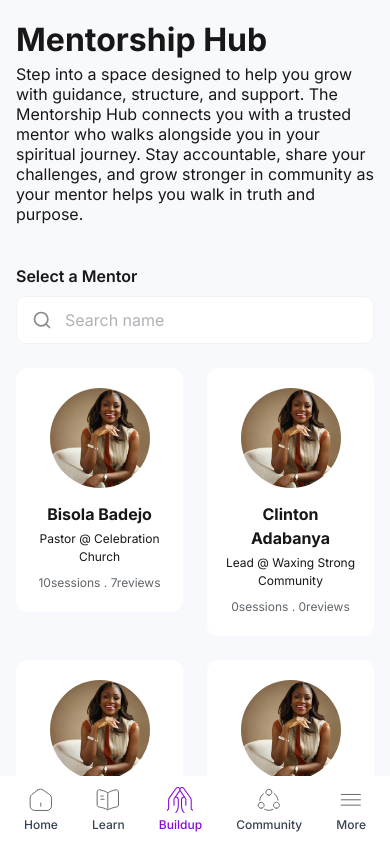
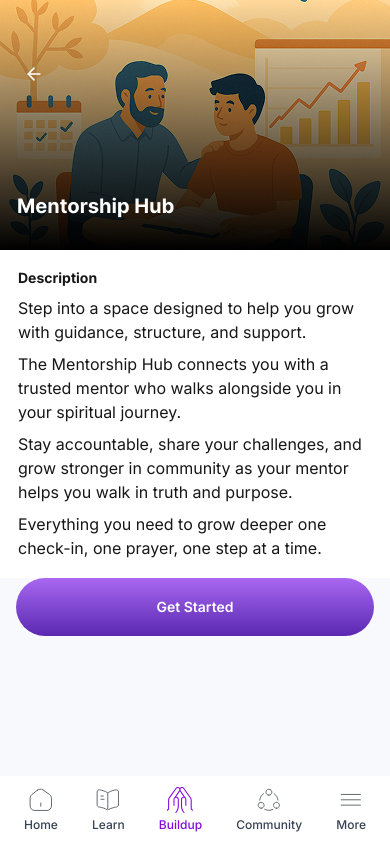
Before and after one commit to octavelabs/breed-frontend, a Next.js app: page /dashboard/buildup/mentorshipHub in a window 390 px wide. Built offline with nearby package versions, Linux system fonts and the light colour scheme; a web font is replaced by a local one.

Commit message:
worked on the mobile mentorship

```diff
--- a/app/dashboard/buildup/mentorshipHub/[id]/page.tsx
+++ b/app/dashboard/buildup/mentorshipHub/[id]/page.tsx
@@ -39,6 +39,12 @@ const  MentorProfilePage = () => {
       {/* Header Banner */}
       <div className="bg-[#870BD6] h-48 relative" style={{backgroundImage: "url('/dashboard-header.png')"}}>
         {/* Pattern overlay */}
+          <button
+        onClick={() => router.back()}
+        className="flex items-center gap-2 cursor-pointer px-6 md:px-12 pt-16 relative z-20"
+      >
+        <ArrowLeft className="w-5 h-5 text-white" />
+      </button>
         <div className="absolute inset-0 opacity-20 bg-[radial-gradient(circle_at_center,_rgba(255,255,255,0.15)_1px,_transparent_1px)] [background-size:20px_20px]" />
       </div>
 
--- a/app/dashboard/buildup/mentorshipHub/page.tsx
+++ b/app/dashboard/buildup/mentorshipHub/page.tsx
@@ -1,13 +1,14 @@
-"use client"
+"use client";
 
 import FlameIcon from "@/app/assets/icons/flame";
-import DashboardLayout from "@/app/layout/DashboardLayout"
-import { ChevronRight, Clock, SearchIcon } from "lucide-react";
+import DashboardLayout from "@/app/layout/DashboardLayout";
+import { ArrowLeft, SearchIcon } from "lucide-react";
 import Link from "next/link";
 import { useState } from "react";
 import MentorCard from "./components/MentorCard";
 import { useRouter } from "next/navigation";
 import Input from "@/app/components/Input";
+import Button from "@/app/components/Button";
 
 const mentorsData = [
   {
@@ -19,7 +20,7 @@ import Input from "@/app/components/Input";
     reviews: 7,
     completedSessions: 10,
     totalTime: 720,
-        bio: "Bisola Badejo, a pastor at Celebration Church, is passionate about transforming lives through faith-centered entrepreneurship, storytelling, and spiritual growth. As a seasoned coach, writer, and visionary executor, she merges biblical wisdom with practical strategies to help believers turn everyday routines into intentional spiritual rhythms."
+    bio: "Bisola Badejo, a pastor at Celebration Church, is passionate about transforming lives through faith-centered entrepreneurship, storytelling, and spiritual growth. As a seasoned coach, writer, and visionary executor, she merges biblical wisdom with practical strategies to help believers turn everyday routines into intentional spiritual rhythms.",
   },
   {
     id: 2,
@@ -30,7 +31,7 @@ import Input from "@/app/components/Input";
     reviews: 0,
     completedSessions: 0,
     totalTime: 0,
-        bio: "Clinton Adabanya leads the Waxing Strong Community with a heart for developing strong Christian leaders."
+    bio: "Clinton Adabanya leads the Waxing Strong Community with a heart for developing strong Christian leaders.",
   },
   {
     id: 3,
@@ -41,7 +42,7 @@ import Input from "@/app/components/Input";
     reviews: 7,
     completedSessions: 10,
     totalTime: 720,
-        bio: "Mimi Okigbo creates spaces for authentic fellowship and spiritual growth."
+    bio: "Mimi Okigbo creates spaces for authentic fellowship and spiritual growth.",
   },
   {
     id: 4,
@@ -52,7 +53,7 @@ import Input from "@/app/components/Input";
     reviews: 7,
     completedSessions: 10,
     totalTime: 720,
-        bio: "Elvis Okhifo is passionate about igniting hearts with the fire of God's love."
+    bio: "Elvis Okhifo is passionate about igniting hearts with the fire of God's love.",
   },
   {
     id: 5,
@@ -63,7 +64,7 @@ import Input from "@/app/components/Input";
     reviews: 0,
     completedSessions: 0,
     totalTime: 0,
-        bio: "Oge Ogwe leads with grace and wisdom at Circle Church Global."
+    bio: "Oge Ogwe leads with grace and wisdom at Circle Church Global.",
   },
   {
     id: 6,
@@ -74,33 +75,87 @@ import Input from "@/app/components/Input";
     reviews: 0,
     completedSessions: 0,
     totalTime: 0,
-        bio: "Oyin Oludapo brings fresh perspective and vibrant energy to ministry."
-      }
+    bio: "Oyin Oludapo brings fresh perspective and vibrant energy to ministry.",
+  },
 ];
 
+const MentorShipPage = () => {
 
-const  MentorShipPage = () => {
-     const [searchQuery, setSearchQuery] = useState('');
-     const router = useRouter()
+  const [searchQuery, setSearchQuery] = useState("");
+  const [step, setStep] = useState(1);
+  const router = useRouter();
 
-      const filteredMentors = mentorsData.filter(mentor =>
-        mentor.name.toLowerCase().includes(searchQuery.toLowerCase()) ||
-        mentor.role.toLowerCase().includes(searchQuery.toLowerCase())
-      );
+
 
   return (
     <DashboardLayout>
+      {/* Mobile: Show step controls, Desktop: Show only StepTwo */}
+      <div className="lg:hidden">
+        {step === 1 ? <StepOne onNext={() => setStep(2)} /> : <StepTwo searchQuery={searchQuery} setSearchQuery={setSearchQuery} router={router} />}
+      </div>
+      {/* Desktop: Show only StepTwo */}
+      <div className="hidden lg:block">
+        <StepTwo searchQuery={searchQuery} setSearchQuery={setSearchQuery} router={router} />
+      </div>
+    </DashboardLayout>
+  );
+};
+
+const StepOne = ({ onNext }: { onNext: () => void }) => {
+  const router = useRouter()
+  return (
+    <div className="relative -mx-4 -mt-6 -mb-6 min-h-[calc(100vh-68px)]">
+    <div className="h-[250px] flex flex-col bg-top" style={{backgroundImage: "url('/mentorShipBanner.png')"}}>
+        <button
+        onClick={() => router.back()}
+        className="flex items-center gap-2 cursor-pointer px-6 md:px-12 pt-16 relative z-20"
+      >
+        <ArrowLeft className="w-5 h-5 text-white" />
+      </button>
+      </div>
+      <div className="p-[18px] bg-white">
+         <p className="font-bold text-sm mb-2">Description</p>
+         <div className="space-y-2">
+          <p> Step into a space designed to help you grow with guidance, structure, and support. </p>
+          <p>The Mentorship Hub connects you with a trusted mentor who walks alongside you in your spiritual journey. </p>
+        <p>Stay accountable, share your challenges, and grow stronger in community as your mentor helps you walk in truth and purpose.</p>
+ <p>Everything you need to grow deeper one check-in, one prayer, one step at a time.
+ </p>
+ </div>
+      </div>
+        <div className="px-4">
+        <Button
+                    onClick={onNext}
+                    customClass="!w-full !text-white !h-[58px]"
+                  >
+                    Get Started
+                  </Button>
+        </div>
+    </div>
+  )
+}
+
+const StepTwo = ({ searchQuery, setSearchQuery, router }: { searchQuery: string; setSearchQuery: (val: string) => void; router: any }) => {
+    const filteredMentors = mentorsData.filter(
+    (mentor) =>
+      mentor.name.toLowerCase().includes(searchQuery.toLowerCase()) ||
+      mentor.role.toLowerCase().includes(searchQuery.toLowerCase()),
+  );
+  return (
     <div className="mx-auto">
-      <h1 className="text-[32px] leading-none font-bold mb-2">Mentorship Hub</h1>
+        <h1 className="text-[32px] leading-none font-bold mb-2">
+          Mentorship Hub
+        </h1>
         <p className="text-base leading-tight mb-8">
-                Step into a space designed to help you grow with guidance, structure, and support. The Mentorship Hub connects you with a trusted mentor who walks alongside you in your spiritual journey. Stay accountable, share your challenges, and grow stronger in community as your mentor helps you walk in truth and purpose.
+          Step into a space designed to help you grow with guidance, structure,
+          and support. The Mentorship Hub connects you with a trusted mentor who
+          walks alongside you in your spiritual journey. Stay accountable, share
+          your challenges, and grow stronger in community as your mentor helps
+          you walk in truth and purpose.
         </p>
- <div className="mb-10 animate-fade-in-up stagger-1">
-
-            </div>
+        <div className="mb-10 animate-fade-in-up stagger-1"></div>
 
         <div>
-
           <h2 className="text-base font-semibold  whitespace-nowrap mb-2">
             Select a Mentor
           </h2>
@@ -113,22 +168,30 @@ const  MentorShipPage = () => {
             onChange={(e) => setSearchQuery(e.target.value)}
             placeholder="Search name"
             variant="outlined"
-                                    icon={<SearchIcon className="absolute left-4 top-1/2 -translate-y-1/2  w-5 h-5 opacity-50"/>}
+            icon={
+              <SearchIcon className="absolute left-4 top-1/2 -translate-y-1/2  w-5 h-5 opacity-50" />
+            }
             className="!bg-white !border-[#F2F2F7] !w-full !mb-6"
           />
 
-
           <div className="grid grid-cols-2 lg:grid-cols-3 xl:grid-cols-5 gap-6">
             {filteredMentors.map((mentor, index) => (
-                  <div key={mentor.id} className={`stagger-${Math.min(index + 3, 5)}`}>
-                    <MentorCard mentor={mentor} onClick={() => router.push(`/dashboard/buildup/mentorshipHub/${mentor.id}`)} />
+              <div
+                key={mentor.id}
+                className={`stagger-${Math.min(index + 3, 5)}`}
+              >
+                <MentorCard
+                  mentor={mentor}
+                  onClick={() =>
+                    router.push(`/dashboard/buildup/mentorshipHub/${mentor.id}`)
+                  }
+                />
               </div>
             ))}
           </div>
         </div>
       </div>
-        </DashboardLayout>
   )
 }
 
-export default MentorShipPage
+export default MentorShipPage;
```
Also changed, not shown: public/mentorShipBanner.png (added). Lines whose indentation alone changed are shown as unchanged.
